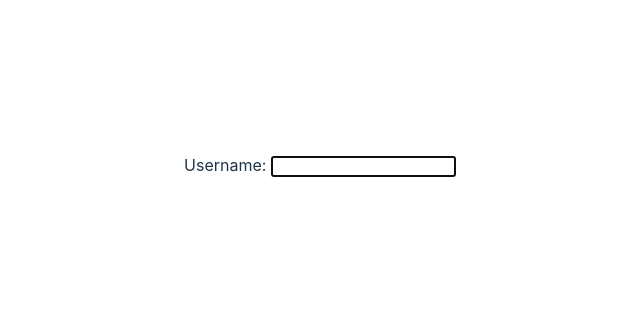
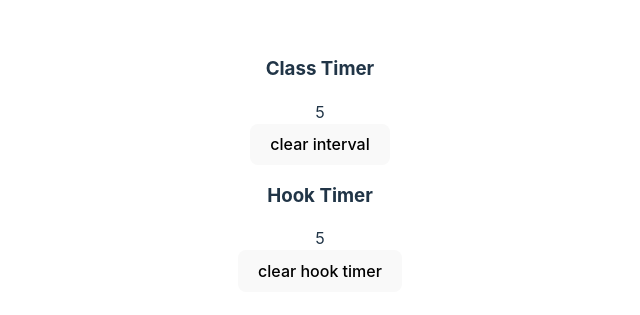
Before and after one commit to marvinjk6/React-Hooks, a React (Vite) app in the folder react-hooks/: page / in a window 1280 px wide. Shown: the part 235-550 px from the top of the page, without its empty margins (320-960 px from the left). Built offline with nearby package versions, Linux system fonts and the light colour scheme.

Commit message:
video 29 - useRef Hook Part 2

```diff
--- a/react-hooks/src/App.jsx
+++ b/react-hooks/src/App.jsx
@@ -1,12 +1,13 @@
 import './App.css'
-import FocusInput from './components/video-28/FocusInput'
+import ClassTimer from './components/video-29/ClassTimer'
+import HookTimer from './components/video-29/HookTimer'
 
 function App() {
 
-
   return (
     <div className="App">
-      <FocusInput />
+      <ClassTimer />
+      <HookTimer />
     </div>
   )
 }
--- /dev/null
+++ b/react-hooks/src/components/video-29/ClassTimer.jsx
@@ -0,0 +1,36 @@
+import React, { Component } from 'react'
+
+export default class ClassTimer extends Component {
+
+  interval
+  constructor(props) {
+    super(props)
+
+    this.state = {
+       timer: 0
+    }
+  }
+
+  componentDidMount() {
+    this.interval = setInterval(() => {
+        this.setState(prevState => ({timer: prevState.timer + 1}))
+    }, 1000)
+  }
+
+  componentWillUnmount() {
+    clearInterval(this.interval)
+  }
+
+  render() {
+    return (
+      <div>
+        <div>
+            <h3>Class Timer</h3>
+            {this.state.timer}
+        </div>
+        <button onClick={() => clearInterval(this.interval)}>clear interval</button>
+
+      </div>
+    )
+  }
+}
--- /dev/null
+++ b/react-hooks/src/components/video-29/HookTimer.jsx
@@ -0,0 +1,33 @@
+import React, { useEffect, useState, useRef } from 'react'
+
+// we cant clear the interval out of the useEffect, this is where useRef comes to rescue, although userRef can hold a reference to a DOM node using the ref atributte it can be also used to store any mutable value
+
+// useRef can be used to create a generic container which can hold a mutable value, this generic container does not rerenders when the data it stores changes
+
+function HookTimer() {
+
+  const [timer, setTimer] = useState(0)
+  const intervalRef = useRef()
+
+  useEffect(()=>{
+    intervalRef.current = setInterval(()=>{
+        setTimer(prevState => prevState + 1)
+    },1000)
+
+    return () => {
+        clearInterval(intervalRef.current)
+    }
+  }, [])
+
+  return (
+    <div>
+        <div>
+            <h3>Hook Timer</h3>
+            {timer}
+        </div>
+        <button onClick={()=> clearInterval(intervalRef.current)}>clear hook timer</button>
+    </div>
+  )
+}
+
+export default HookTimer
```
